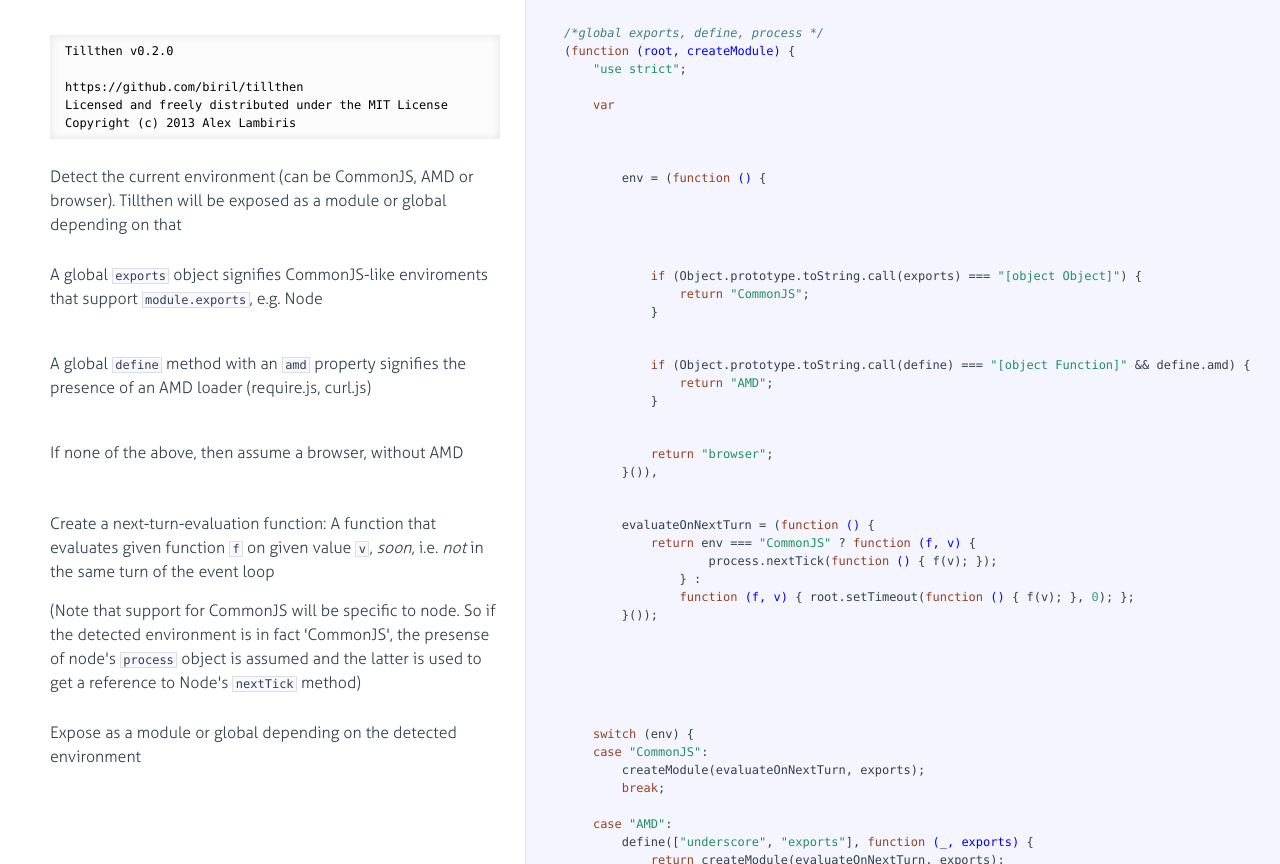
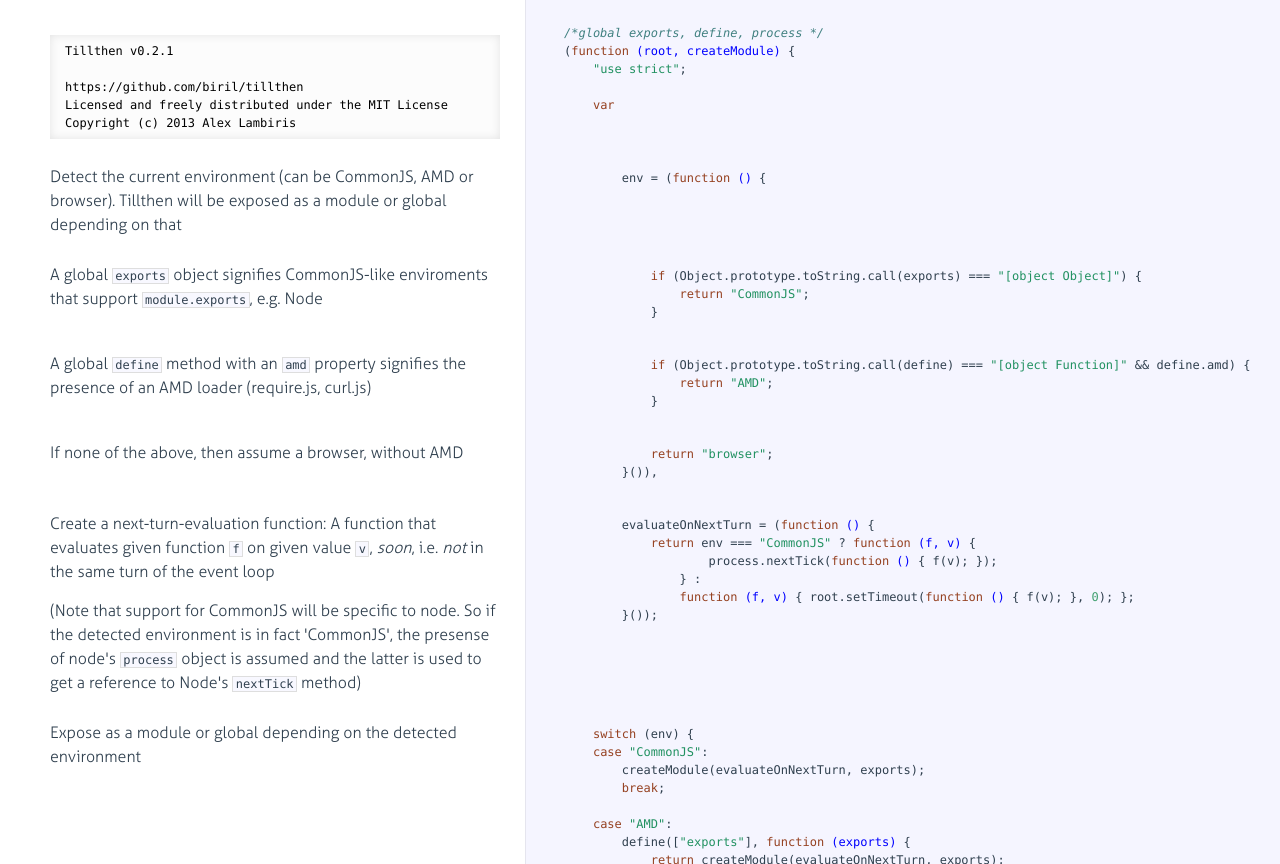
Before and after one commit to biril/tillthen, a plain HTML site: page index.html in a window 1280 px wide. Shown: the part 88-952 px from the top of the page. Drawn offline with Linux system fonts and the light colour scheme.

Commit message:
Generate annotated source for v0.2.1

```diff
--- a/index.html
+++ b/index.html
@@ -27,7 +27,7 @@
               <div class="pilwrap ">
                 <a class="pilcrow" href="#section-1">&#182;</a>
               </div>
-              <pre><code>Tillthen v0.2.0
+              <pre><code>Tillthen v0.2.1
 
 https://github.com/biril/tillthen
 Licensed and freely distributed under the MIT License
@@ -152,7 +152,7 @@ Copyright (c) 2013 Alex Lambiris</code></pre>
         <span class="keyword">break</span>;
 
     <span class="keyword">case</span> <span class="string">"AMD"</span>:
-        define([<span class="string">"underscore"</span>, <span class="string">"exports"</span>], <span class="function"><span class="keyword">function</span> <span class="params">(_, exports)</span> {</span>
+        define([<span class="string">"exports"</span>], <span class="function"><span class="keyword">function</span> <span class="params">(exports)</span> {</span>
             <span class="keyword">return</span> createModule(evaluateOnNextTurn, exports);
         });
         <span class="keyword">break</span>;
@@ -832,7 +832,7 @@ Copyright (c) 2013 Alex Lambiris</code></pre>
             </div>
 
             <div class="content"><div class='highlight'><pre>        getVersion: <span class="function"><span class="keyword">function</span> <span class="params">()</span> {</span>
-            <span class="keyword">return</span> <span class="string">"0.2.0"</span>; <span class="comment">// Keep in sync with package.json</span>
+            <span class="keyword">return</span> <span class="string">"0.2.1"</span>; <span class="comment">// Keep in sync with package.json</span>
         }
     });
 }));</pre></div></div>
```
